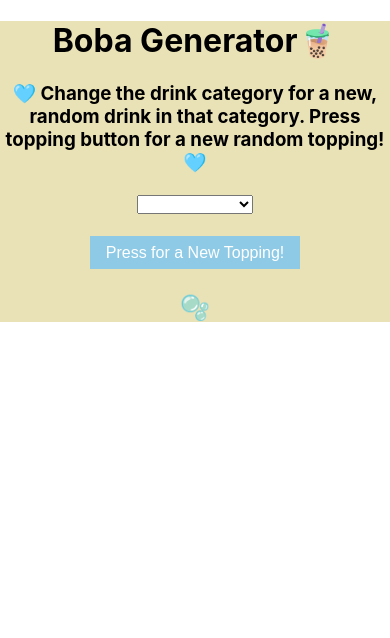
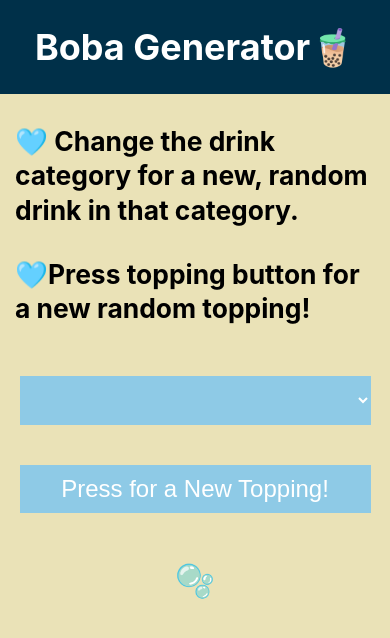
Before and after one commit to Rikaiyah-Winters/boba-generator, a React (Create React App) app: page / in a window 390 px wide. Shown: the top 638 px of the page. Built offline with nearby package versions, Linux system fonts and the light colour scheme.

Commit message:
Deleted unnecessary code; moved code to modules; added mobile CSS

```diff
--- a/src/App.css
+++ b/src/App.css
@@ -1,27 +1,49 @@
 .App {
   text-align: center;
-  background: #eae2b7;
+  font-size: 16px;
 }
 
-.random-drink-button,
-.customized-drink-button,
-.topping-button {
-  background: #d62828;
+h1 {
+  font-size: 2.25em;
+  color: white;
+  background: #003049;
+  margin: 0;
+  padding: 25px 0;
+}
+
+h2 {
+  font-size: 1.65em;
+  text-align: left;
+  margin: 30px 15px;
+  line-height: 1.30em;
+}
+
+.drink-categories {
+  text-align: center;
+  background: #8ecae6;
   border: none;
   color: white;
-  padding: 7.5px 16px;
-  text-align: center;
-  display: inline-block;
-  font-size: 16px;
-  margin: 4px 2px;
-}
-
-.customized-drink-button {
-  background: #003049;
+  padding: 10px 16px;
+  font-size: 1.5em;
+  margin: 20px 2px;
+  width: 90%;
 }
 
 .topping-button {
+  border: none;
+  color: white;
+  padding: 10px 16px;
+  text-align: center;
+  display: inline-block;
+  font-size: 1.5em;
+  margin: 20px 2px;
   background: #8ecae6;
+  width: 90%;
+}
+
+h3 {
+  font-size: 2em;
+  line-height: 1em;
 }
 
 p {
--- a/src/App.js
+++ b/src/App.js
@@ -1,37 +1,19 @@
 import React, { Component } from 'react';
 import './App.css';
 import { milkTeaFlavors, fruitTeaFlavors, fruitLemonadeFlavors, smoothieFlavors, randomButtonDrinks, toppings } from './data';
-{/*import DrinkCategories from "./Modules/DrinkCategories";
+import DrinkCategories from "./Modules/DrinkCategories";
 import Topping from './Modules/Topping';
-import CustomizedDrink from './Modules/CustomizedDrink';
-import RandomDrink from './Modules/RandomDrink';
-import DrinkResult from './Modules/DrinkResult';*/}
 
 class App extends Component {
 
   state = {
-    flavor: "",
     chosenTopping: "",
-    randomTopping: "",
     chosenFlavor: "",
   };
 
-
-  generateRandomFlavor = () => {
-    let randomIndex = Math.floor(Math.random() * randomButtonDrinks.length);
-    let newFlavor = randomButtonDrinks[randomIndex];
-    this.setState({ flavor: newFlavor });
-    this.generateTopping();
-  };
-
-  generateTopping = () => {
-    let randomIndex = Math.floor(Math.random() * toppings.length);
-    let newTopping = toppings[randomIndex];
-    this.setState({ randomTopping: newTopping });
-  };
   //the customized button could be an unhide button!
 
-  chosenFlavor = (event) => {
+  flavorGenerator = (event) => {
     if (event.target.value === "milk tea") {
       let randomIndex = Math.floor(Math.random() * milkTeaFlavors.length);
       let milkTeaFlavor = milkTeaFlavors[randomIndex];
@@ -68,34 +50,13 @@ class App extends Component {
     return (
       <div className="App" >
         <h1>Boba Generator🧋</h1>
-        <h2></h2>
-        <h3>🩵 Change the drink category for a new, random drink in that category. Press topping button for a new random topping! 🩵</h3>
-
-        <select onChange={this.chosenFlavor} className="drink-categories">
-          <option value="none"> </option>
-          <option value="milk tea">Milk Tea</option>
-          <option value="fruit tea">Fruit Tea</option>
-          <option value="fruit lemonade">Fruit Lemonade</option>
-          <option value="smoothie">Smoothie</option>
-        </select>
-
-        <h3> </h3>
-        <button class="topping-button" onClick={this.generateChosenTopping}>Press for a New Topping!</button>
-
-        {/*<form>
-          <input type="radio" id="yes" name="topping_answer" value="YES" onChange={this.generateChosenTopping}></input>
-          <label for="YES">YES</label><br></br>
-          <input type="radio" id="no" name="topping_answer" value="NO" onChange={this.noTopping}></input>
-          <label for="NO">NO</label><br></br>
-    </form>*/}
-
-        <h2>{this.state.chosenFlavor}🫧{this.state.chosenTopping}</h2>
-
-        {/*<button class="customized-drink-button">Generate a Boba Drink!</button>*/}
-        {/*<h3>OR</h3>
-
-        <button class="random-drink-button" onClick={this.generateRandomFlavor}>Give Me A Random Drink!</button>
-        <h2 className="drink-result">{this.state.flavor}🫧{this.state.randomTopping}</h2>*/}
+        <h2>🩵 Change the drink category for a new, random drink in that category.</h2>
+        <h2>🩵Press topping button for a new random topping!</h2>
+        <DrinkCategories flavorGenerator={this.flavorGenerator} />
+        <Topping generateChosenTopping={this.generateChosenTopping} />
+        <h3>{this.state.chosenFlavor}</h3>
+        <h3>🫧</h3>
+        <h3>{this.state.chosenTopping}</h3>
       </div>
     );
   };
--- a/src/Modules/DrinkCategories.js
+++ b/src/Modules/DrinkCategories.js
@@ -1,7 +1,13 @@
-{/*import React from "react";
+import React from "react";
 
-const DrinkCategories = () => (
-
+const DrinkCategories = (props) => (
+    <select onChange={props.flavorGenerator} className="drink-categories">
+    <option value="none"> </option>
+    <option value="milk tea">Milk Tea</option>
+    <option value="fruit tea">Fruit Tea</option>
+    <option value="fruit lemonade">Fruit Lemonade</option>
+    <option value="smoothie">Smoothie</option>
+  </select>
 );
 
-export default DrinkCategories;*/}
+export default DrinkCategories;
--- a/src/Modules/Topping.js
+++ b/src/Modules/Topping.js
@@ -1,7 +1,8 @@
-{/*import React from "react";
+import React from "react";
 
-const Topping = () => (
-
+const Topping = (props) => (
+    <button class="topping-button"
+    onClick={props.generateChosenTopping}>Press for a New Topping!</button>
 );
 
-export default Topping;*/}
+export default Topping;
--- a/src/index.css
+++ b/src/index.css
@@ -1,5 +1,6 @@
 body {
   margin: 0;
+  background: #eae2b7;
   font-family: -apple-system, BlinkMacSystemFont, 'Segoe UI', 'Roboto', 'Oxygen',
     'Ubuntu', 'Cantarell', 'Fira Sans', 'Droid Sans', 'Helvetica Neue',
     sans-serif;
```
Also changed, not shown: src/Modules/CustomizedDrink.js (deleted, +0 -9 lines), src/Modules/DrinkResult.js (deleted, +0 -11 lines), src/Modules/RandomDrink.js (deleted, +0 -14 lines).
